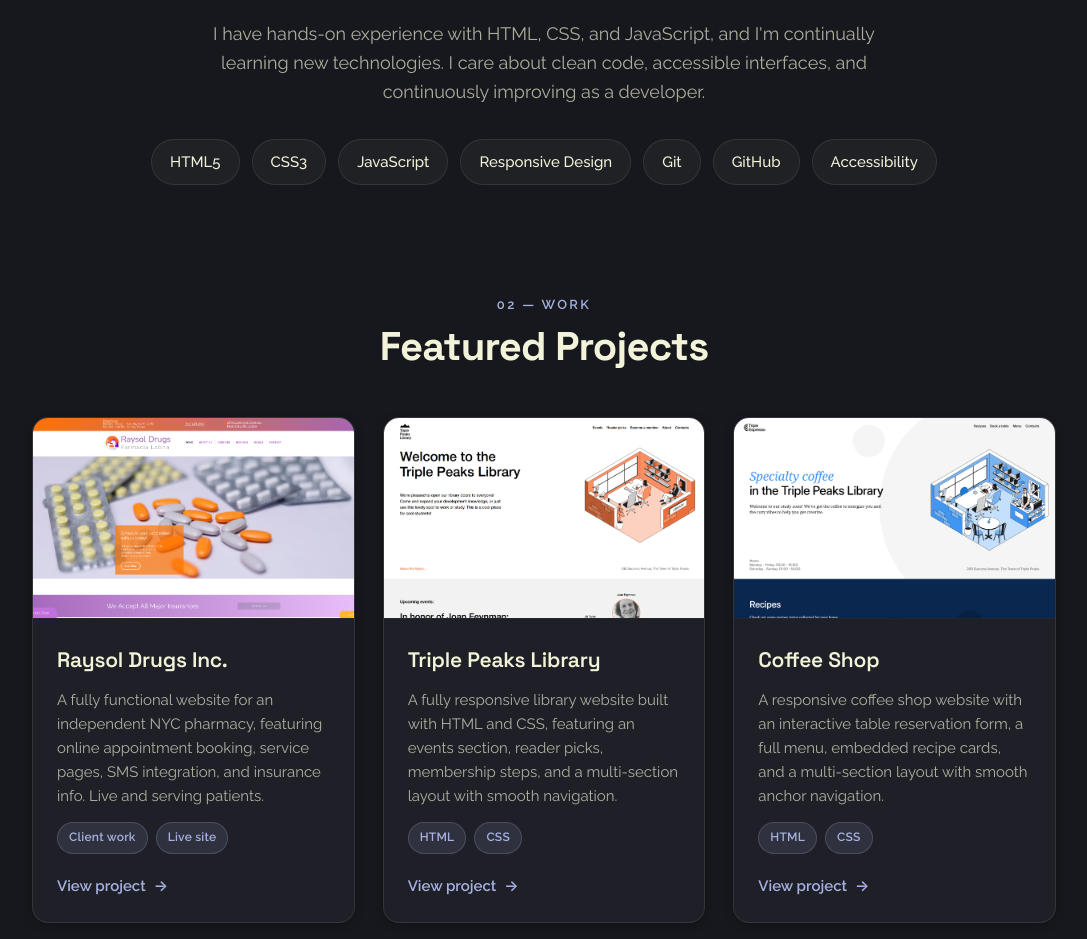
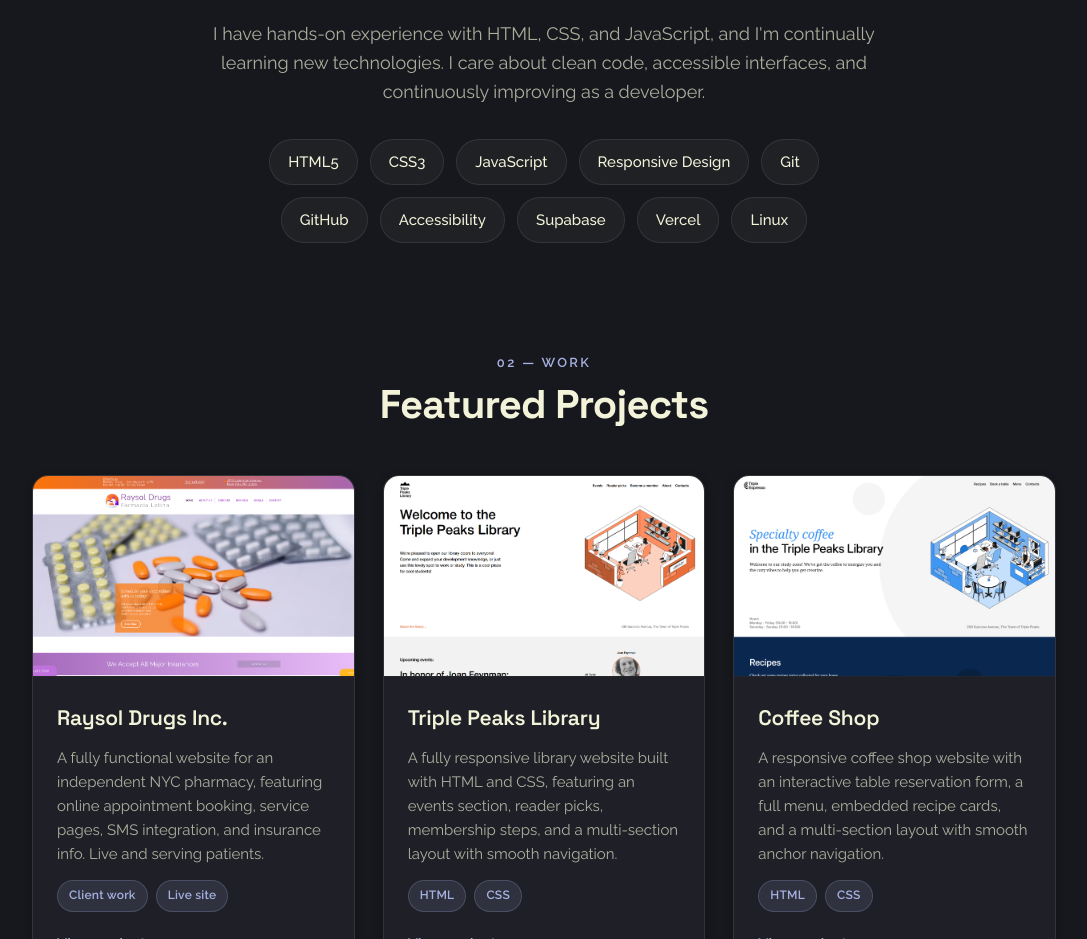
Before and after one commit to elvin-lucero/ElvinCodes, a plain HTML site: page index.html in a window 1280 px wide. Shown: the part 980-1919 px from the top of the page, without its empty margins (96-1183 px from the left). Drawn offline with Linux system fonts and the light colour scheme.

Commit message:
Skills: add Supabase, Vercel, Linux and use two centered rows (#8)
* Skills: add Supabase and Vercel

Add Supabase and Vercel to the Skills & Toolbox pills to reflect
backend and deployment experience, backing up the full-stack framing.

* Skills: add Linux and arrange pills in two centered rows

Add Linux to the Skills & Toolbox pills, and cap the list width so the
ten pills settle into two balanced, centered rows instead of one lopsided
wrap.

```diff
--- a/blocks/skills.css
+++ b/blocks/skills.css
@@ -17,7 +17,9 @@
   flex-wrap: wrap;
   justify-content: center;
   gap: 12px;
-  margin: 32px 0 0;
+  /* Cap the width so the pills settle into two balanced, centered rows */
+  max-width: 600px;
+  margin: 32px auto 0;
   padding: 0;
   list-style: none;
 }
--- a/index.html
+++ b/index.html
@@ -116,6 +116,9 @@
             <li class="skill">Git</li>
             <li class="skill">GitHub</li>
             <li class="skill">Accessibility</li>
+            <li class="skill">Supabase</li>
+            <li class="skill">Vercel</li>
+            <li class="skill">Linux</li>
           </ul>
         </section>
 
```
